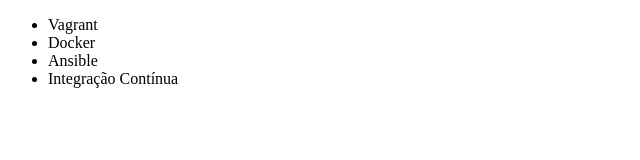
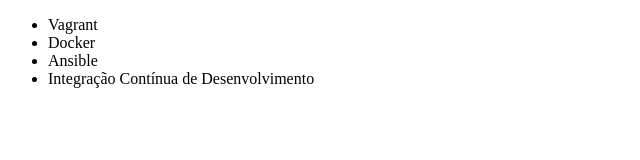
Before and after one commit to elvisprogramador/alura-git, a plain HTML site: page index.html in a window 1280 px wide. Shown: the whole page, without its empty margins (0-640 px from the left). Drawn offline with Linux system fonts and the light colour scheme.

Commit message:
Renomeando curso de integração contínua.

```diff
--- a/index.html
+++ b/index.html
@@ -9,7 +9,7 @@
         <li>Vagrant</li>
         <li>Docker</li>
         <li>Ansible</li>
-        <li>Integração Contínua</li>
+        <li>Integração Contínua de Desenvolvimento</li>
     </ul>
 </body>
 </html>
```
